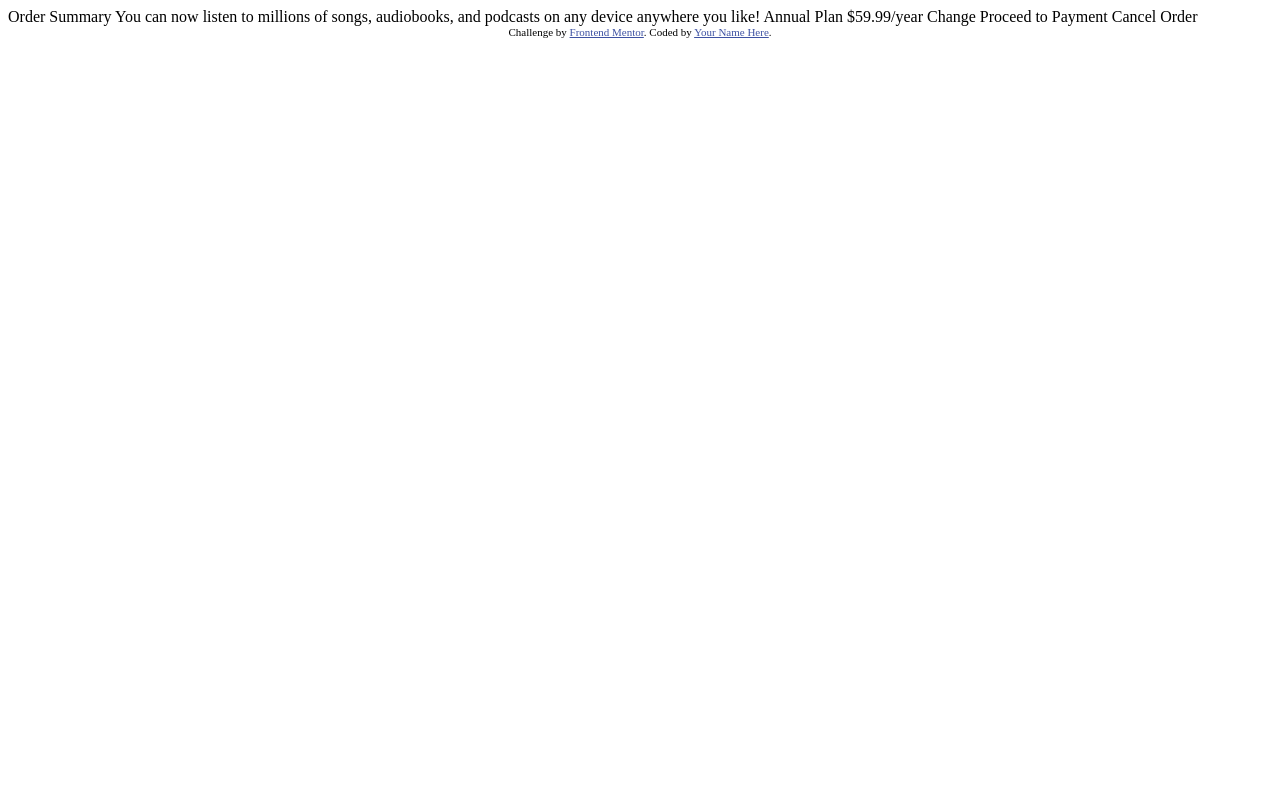
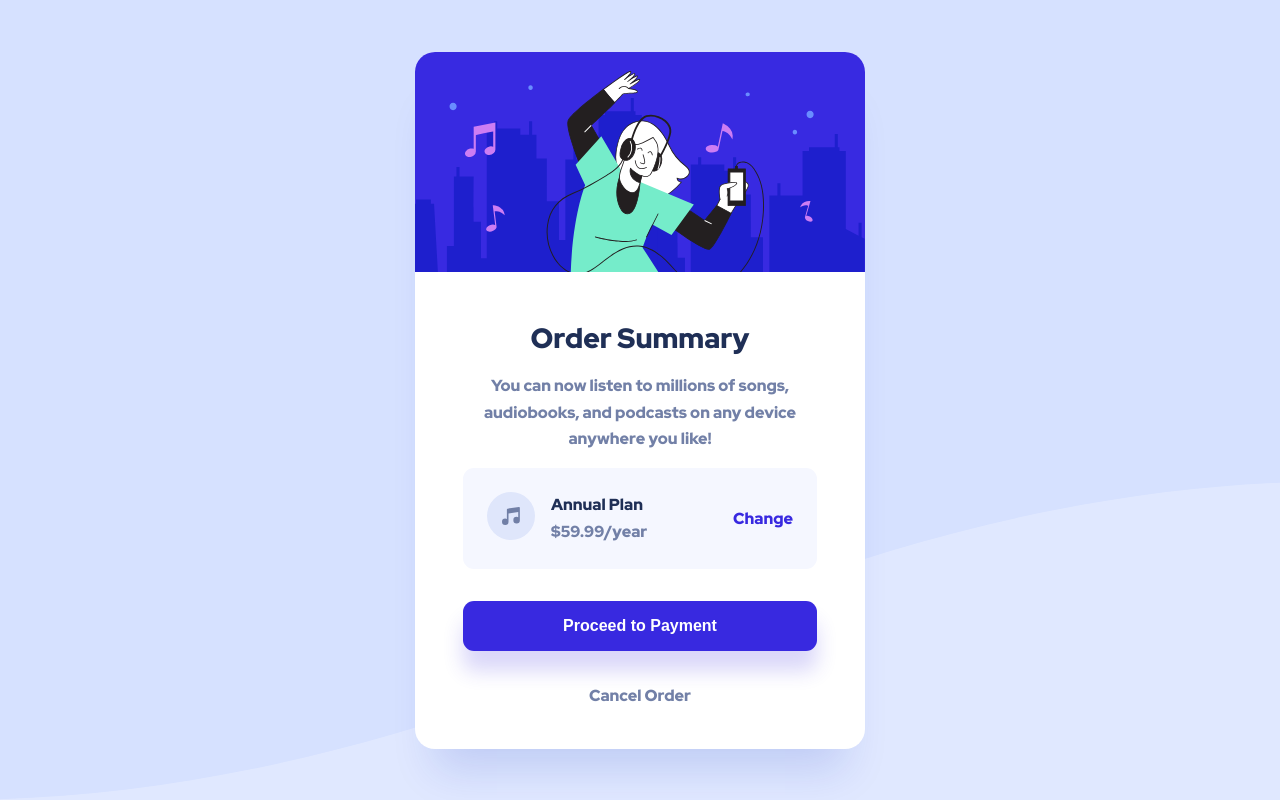
Before and after one commit to velukuberan/frontendmentor-challenges, a plain HTML site: page order-summary-component/index.html in a window 1280 px wide. Drawn offline with Linux system fonts and the light colour scheme.

Commit message:
feat: code the figma design to html/css

```diff
--- a/order-summary-component/index.html
+++ b/order-summary-component/index.html
@@ -3,35 +3,40 @@
     <head>
         <meta charset="UTF-8">
         <meta name="viewport" content="width=device-width, initial-scale=1.0"> <!-- displays site properly based on user's device -->
-
         <link rel="icon" type="image/png" sizes="32x32" href="./images/favicon-32x32.png">
-
+        <link rel="preconnect" href="https://fonts.googleapis.com">
+        <link rel="preconnect" href="https://fonts.gstatic.com" crossorigin>
+        <link href="https://fonts.googleapis.com/css2?family=Red+Hat+Display:wght@900&display=swap" rel="stylesheet">
+        <link rel="stylesheet" href="./style.css">
         <title>Frontend Mentor | Order summary card</title>
-
-  <!-- Feel free to remove these styles or customise in your own stylesheet 👍 -->
-  <style>
-    .attribution { font-size: 11px; text-align: center; }
-    .attribution a { color: hsl(228, 45%, 44%); }
-  </style>
     </head>
     <body>
-
-  Order Summary
-
-  You can now listen to millions of songs, audiobooks, and podcasts on any
-  device anywhere you like!
-
-  Annual Plan
-  $59.99/year
-
-  Change
-
-  Proceed to Payment
-  Cancel Order
-
-  <div class="attribution">
-    Challenge by <a href="https://www.frontendmentor.io?ref=challenge" target="_blank">Frontend Mentor</a>.
-    Coded by <a href="#">Your Name Here</a>.
+        <main>
+            <article class="card">
+                <img class="card__image" src="./images/illustration-hero.svg" alt="Order summary header image">
+                <div class="card__body flex-column">
+                    <div class="card__order-summary flex-column">
+                        <div class="card__order-header flex-column">
+                            <h1 class="text-preset-1">Order Summary</h1>
+                            <p class="text-preset-3">You can now listen to millions of songs, audiobooks, and podcasts on any device anywhere you like!</p>
                         </div>
+                        <div class="card__order-plan">
+                            <div class="card__order-plan-details">
+                                <img src="./images/icon-music.svg" alt="Music icon">
+                                <div>
+                                    <h2 class="text-preset-3 text-black">Annual Plan</h2>
+                                    <span class="text-preset-3">$59.99/year</span>
+                                </div>
+                            </div>
+                            <a href="#" class="text-preset-3 text-bold">Change</a>
+                        </div>
+                    </div>
+                    <div class="card__order-button">
+                        <input type="button" class="text-preset-3 text-black" name="Proceed to Payment" value="Proceed to Payment">
+                        <a href="#" class="text-preset-3 text-black">Cancel Order</a>
+                    </div>
+                </div>
+            </article>
+        </main>
     </body>
 </html>
--- a/order-summary-component/style.css
+++ b/order-summary-component/style.css
@@ -0,0 +1,244 @@
+:root {
+    /* Color */
+    --color-white: hsl(0, 100%, 100%);
+    --color-black: hsl(0, 0%, 0%);
+    --color-gray-600: hsl(224, 23%, 55%);
+    --color-purple-500: hsl(245, 83%, 68%);
+    --color-blue-50: hsl(225, 100%, 98%);
+    --color-blue-100: hsl(225, 100%, 94%);
+    --color-blue-150: hsl(224, 100%, 92%);
+    --color-blue-700: hsl(245, 75%, 52%);
+    --color-blue-950: hsl(223, 47%, 23%);
+
+    /* Spacing */
+    --spacing-0: 0rem;      /* 0px */
+    --spacing-100: 0.5rem;  /* 8px */
+    --spacing-200: 1rem;    /* 16px */
+    --spacing-250: 1.25rem; /* 20px */
+    --spacing-300: 1.5rem;  /* 24px */
+    --spacing-400: 2rem;    /* 32px */
+    --spacing-600: 3rem;    /* 48px */
+
+    /* Font family */
+    --font-family: 'Red Hat Display', sans-serif;
+
+    /* Font Weights */
+    --font-weight-medium: 500;
+    --font-weight-bold: 700;
+    --font-weight-black: 900;
+
+    /* Font Sizes */
+    --font-size-sm: 0.9375rem;   /* 15px */
+    --font-size-base: 1rem;      /* 16px */
+    --font-size-lg: 1.375rem;    /* 22px */
+    --font-size-xl: 1.75rem;     /* 28px */
+
+    /* Line Heights */
+    --line-height-tight: 1.35;   /* 135% */
+    --line-height-relaxed: 1.65; /* 165% */
+
+    /* Letter Spacing */
+    --letter-spacing-normal: 0;
+}
+
+*, *::before, *::after {
+    margin: 0;
+    padding: 0;
+    box-sizing: border-box;
+}
+
+body {
+    font-family: var(--font-family);
+    background: var(--color-blue-100)
+        url('./images/pattern-background-mobile.svg')
+        no-repeat top center/cover;
+}
+
+.text-preset-1,
+.text-preset-2,
+.text-preset-3,
+.text-preset-4 {
+    letter-spacing: var(--letter-spacing-normal);
+}
+
+.text-preset-1,
+.text-preset-2 {
+    font-weight: var(--font-weight-black);
+}
+
+.text-preset-3,
+.text-preset-4 {
+    font-weight: var(--font-weight-medium);
+}
+
+/* Text Preset 1 - 28px */
+.text-preset-1 {
+    font-size: var(--font-size-xl);
+    line-height: var(--line-height-tight);
+}
+
+/* Text Preset 2 - 22px */
+.text-preset-2 {
+    font-size: var(--font-size-lg);
+    line-height: var(--line-height-tight);
+}
+
+/* Text Preset 3 - 16px */
+.text-preset-3 {
+    font-size: var(--font-size-base);
+    line-height: var(--line-height-relaxed);
+}
+
+/* Text Preset 4 - 15px */
+.text-preset-4 {
+    font-size: var(--font-size-sm);
+    line-height: var(--line-height-relaxed);
+}
+
+.text-bold {
+    font-weight: var(--font-weight-bold);
+}
+
+.text-black {
+    font-weight: var(--font-weight-black);
+}
+
+.flex-column {
+    display: flex;
+    flex-direction: column;
+}
+
+main {
+    min-height: 100vh;
+    display: grid;
+    place-items: center;
+}
+
+.card {
+    width: 100px;
+    min-width: 327px;
+    min-height: 620px;
+    text-align: center;
+    background-color: var(--color-white);
+    border-radius: var(--spacing-250);
+    box-shadow: 0 40px 40px -20px rgba(13, 48, 189, 0.15);
+    display: flex;
+    flex-direction: column;
+    gap: var(--spacing-600);
+    align-items: center;
+    margin: var(--spacing-100) 0;
+}
+
+.card__image {
+    width: 100%;
+    display: block;
+    border-radius: 20px 20px 0 0;
+}
+
+.card__body {
+    width: 279px;
+    gap: var(--spacing-400);
+}
+
+.card__order-summary,
+.card__order-header {
+    gap: var(--spacing-200);
+}
+
+.card__order-header h1 {
+    color: var(--color-blue-950);
+}
+
+.card__order-header p {
+    color: var(--color-gray-600);
+}
+
+.card__order-plan {
+    background-color: var(--color-blue-50);
+    display: flex;
+    gap: var(--spacing-100);
+    justify-content: space-between;
+    align-items: center;
+    padding: var(--spacing-300);
+    border-radius: 11px;
+}
+
+.card__order-plan a {
+    text-decoration: none;
+    color: var(--color-blue-700);
+}
+
+.card__order-plan a:hover {
+    color: var(--color-purple-500);
+}
+
+.card__order-plan-details {
+    text-align: left;
+    display: flex;
+    gap: var(--spacing-200);
+}
+
+.card__order-plan-details img {
+    width: 48px;
+    height: 48px;
+}
+
+.card__order-plan-details h2 {
+    color: var(--color-blue-950);
+}
+
+.card__order-plan-details span {
+    color: var(--color-gray-600);
+}
+
+.card__order-button {
+    display: flex;
+    flex-direction: column;
+    gap: var(--spacing-400);
+    align-items: center;
+}
+
+.card__order-button input {
+    height: 50px;
+    width: 279px;
+    border: 0px;
+    border-radius: 11px;
+    background-color: var(--color-blue-700);
+    color: white;
+    box-shadow: 0 20px 20px rgba(56, 42, 225, 0.19);
+}
+
+.card__order-button input:hover {
+    cursor: pointer;
+    background-color: var(--color-purple-500);
+}
+
+.card__order-button a {
+    text-decoration: none;
+    color: var(--color-gray-600);
+}
+
+.card__order-button a:hover {
+    color: var(--color-blue-950);
+}
+
+@media screen and (min-width: 48rem) {
+    body {
+        background: var(--color-blue-100)
+            url('./images/pattern-background-desktop.svg')
+            no-repeat top center/cover;
+    }
+
+    .card {
+        min-width: 450px;
+        min-height: 697px;
+    }
+
+    .card__body {
+        width: 354px;
+    }
+
+    .card__order-button input {
+        height: 50px;
+        width: 354px;
+    }
```
Lines whose indentation alone changed are shown as unchanged.
